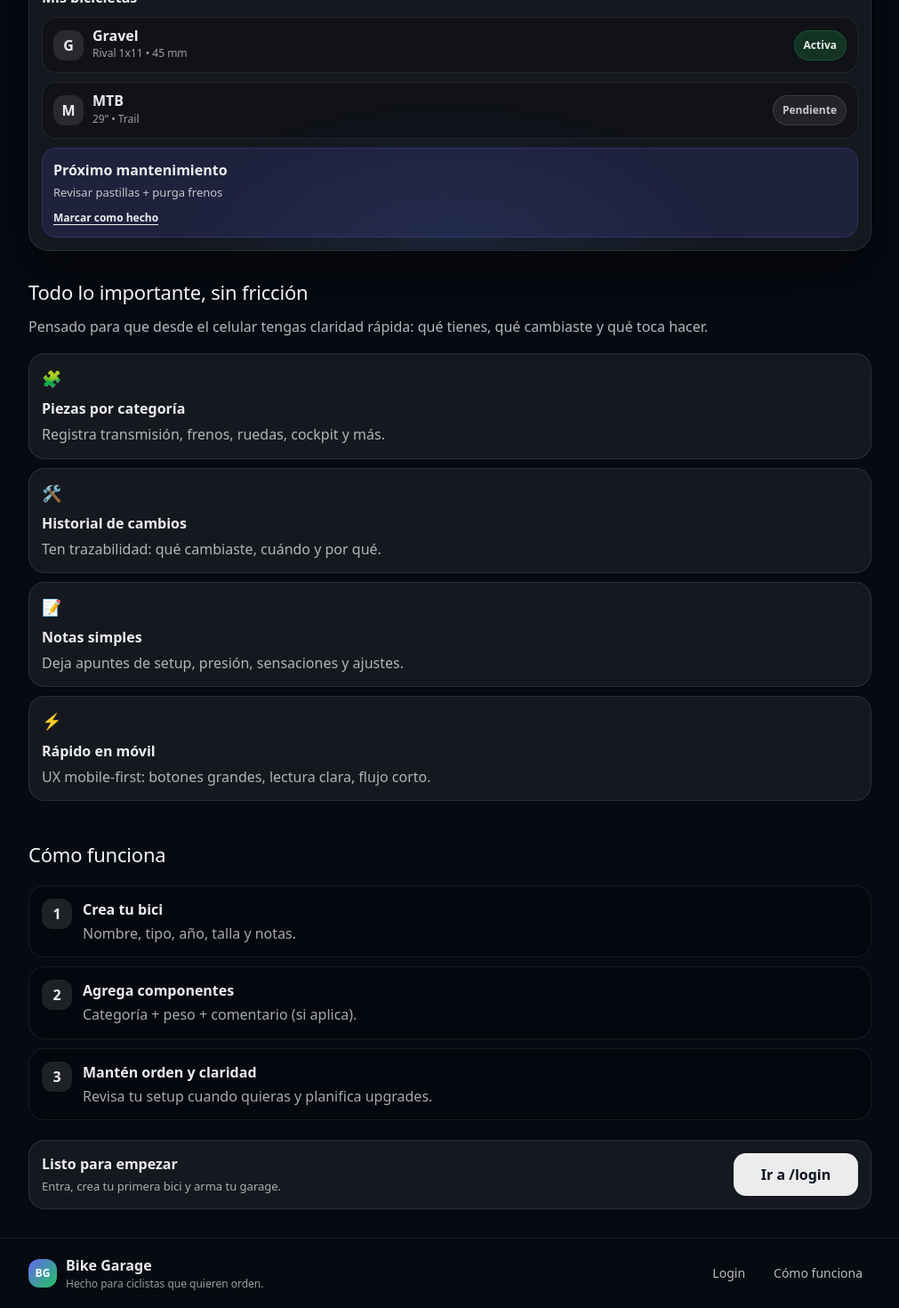
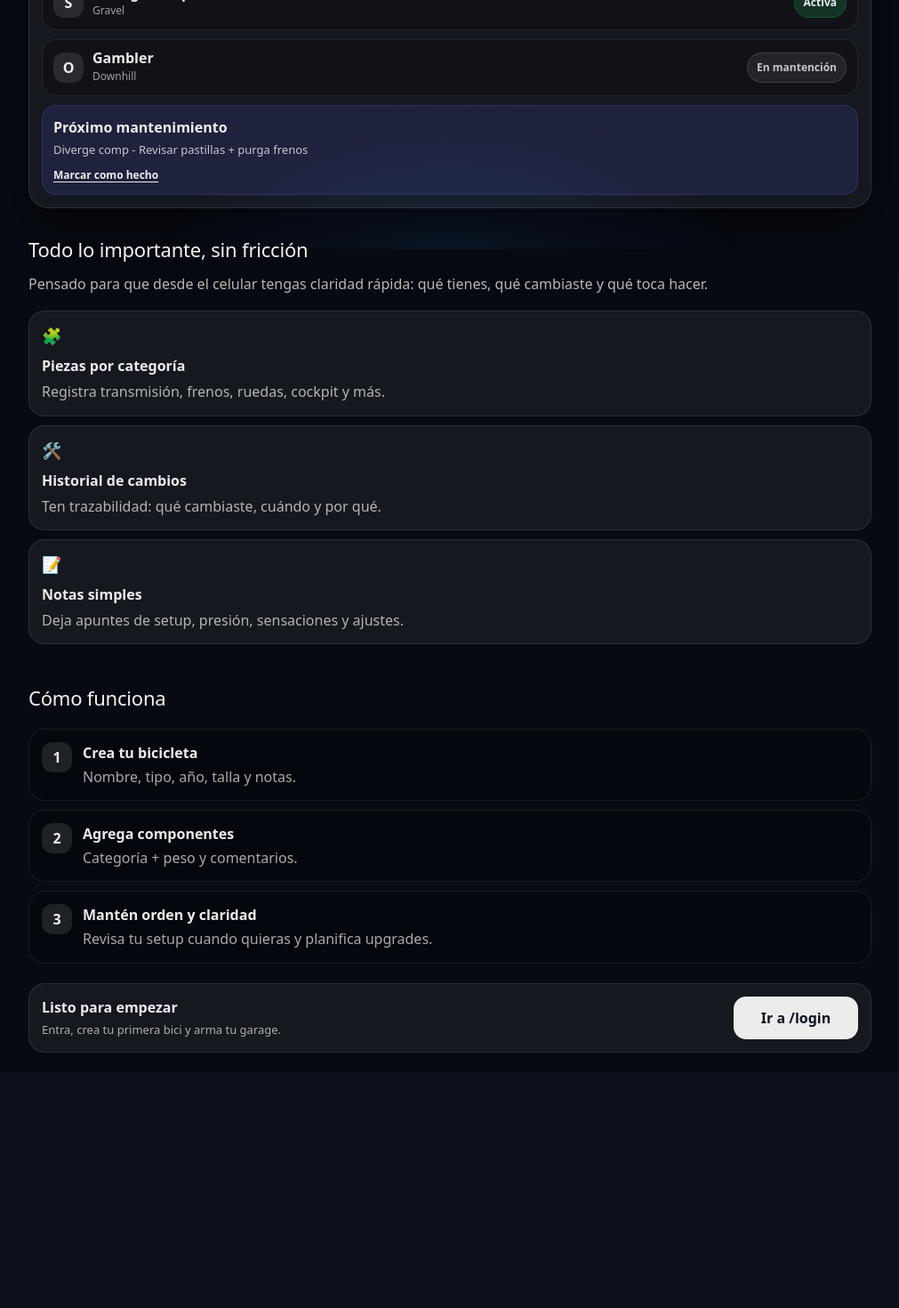
Before and after one commit to Forster97/bike-garage, a Next.js app: page / in a window 1280 px wide. Shown: the part 520-1990 px from the top of the page at 89% size, without its empty margins (134-1145 px from the left). After the commit the page ends 1725 px from the top, so only its background shows below. Built offline with nearby package versions, Linux system fonts and the light colour scheme.

Commit message:
Ajustes de texto en la landing

```diff
--- a/app/page.js
+++ b/app/page.js
@@ -33,15 +33,13 @@ export default function Home() {
       <main style={styles.main}>
         {/* Hero */}
         <section style={styles.hero}>
-          <div style={styles.heroTopPill}>Nuevo • Simple • Mobile-first</div>
 
           <h1 style={styles.h1}>
-            Ordena tus bicis, repuestos y mantenimiento en un solo lugar.
+            Ordena tus bicis, repuestos y proximamente mantenimiento en un solo lugar.
           </h1>
 
           <p style={styles.lead}>
-            Registra tus bicicletas, piezas y notas. Ten claridad de pesos, cambios
-            y tareas pendientes, sin planillas.
+            Registra tus bicicletas, piezas y notas. Ten claridad de pesos y cambios de componentes.
           </p>
 
           <div style={styles.ctaRow}>
@@ -86,27 +84,27 @@ export default function Home() {
 
               <div style={styles.previewList}>
                 <div style={styles.previewRow}>
-                  <div style={styles.previewAvatar}>G</div>
+                  <div style={styles.previewAvatar}>S</div>
                   <div style={{ flex: 1 }}>
-                    <div style={styles.previewName}>Gravel</div>
-                    <div style={styles.previewMeta}>Rival 1x11 • 45 mm</div>
+                    <div style={styles.previewName}>Diverge comp</div>
+                    <div style={styles.previewMeta}>Gravel</div>
                   </div>
                   <div style={styles.previewPill}>Activa</div>
                 </div>
 
                 <div style={styles.previewRow}>
-                  <div style={styles.previewAvatar}>M</div>
+                  <div style={styles.previewAvatar}>O</div>
                   <div style={{ flex: 1 }}>
-                    <div style={styles.previewName}>MTB</div>
-                    <div style={styles.previewMeta}>29” • Trail</div>
+                    <div style={styles.previewName}>Gambler</div>
+                    <div style={styles.previewMeta}>Downhill</div>
                   </div>
-                  <div style={styles.previewPillMuted}>Pendiente</div>
+                  <div style={styles.previewPillMuted}>En mantención</div>
                 </div>
 
                 <div style={styles.previewCard}>
                   <div style={styles.previewCardTitle}>Próximo mantenimiento</div>
                   <div style={styles.previewCardText}>
-                    Revisar pastillas + purga frenos
+                    Diverge comp - Revisar pastillas + purga frenos
                   </div>
                   <div style={styles.previewCardCta}>Marcar como hecho</div>
                 </div>
@@ -131,6 +129,7 @@ export default function Home() {
                 Registra transmisión, frenos, ruedas, cockpit y más.
               </div>
             </div>
+          </div>
 
             <div style={styles.card}>
               <div style={styles.cardIcon}>🛠️</div>
@@ -145,18 +144,9 @@ export default function Home() {
               <div style={styles.cardTitle}>Notas simples</div>
               <div style={styles.cardText}>
                 Deja apuntes de setup, presión, sensaciones y ajustes.
-              </div>
+                </div>
             </div>
-
-            <div style={styles.card}>
-              <div style={styles.cardIcon}>⚡</div>
-              <div style={styles.cardTitle}>Rápido en móvil</div>
-              <div style={styles.cardText}>
-                UX mobile-first: botones grandes, lectura clara, flujo corto.
-              </div>
-            </div>
-          </div>
-        </section>
+          </section>
 
         {/* How it works */}
         <section id="como-funciona" style={styles.section}>
@@ -166,7 +156,7 @@ export default function Home() {
             <div style={styles.step}>
               <div style={styles.stepNum}>1</div>
               <div>
-                <div style={styles.stepTitle}>Crea tu bici</div>
+                <div style={styles.stepTitle}>Crea tu bicicleta</div>
                 <div style={styles.stepText}>
                   Nombre, tipo, año, talla y notas.
                 </div>
@@ -178,7 +168,7 @@ export default function Home() {
               <div>
                 <div style={styles.stepTitle}>Agrega componentes</div>
                 <div style={styles.stepText}>
-                  Categoría + peso + comentario (si aplica).
+                  Categoría + peso y comentarios.
                 </div>
               </div>
             </div>
@@ -205,33 +195,7 @@ export default function Home() {
               Ir a /login
             </Link>
           </div>
-        </section>
-
-        {/* Footer */}
-        <footer style={styles.footer}>
-          <div style={styles.footerInner}>
-            <div style={styles.footerBrand}>
-              <div style={styles.logoSmall} aria-hidden="true">
-                BG
-              </div>
-              <div>
-                <div style={styles.footerName}>Bike Garage</div>
-                <div style={styles.footerText}>
-                  Hecho para ciclistas que quieren orden.
-                </div>
-              </div>
-            </div>
-
-            <div style={styles.footerLinks}>
-              <Link href="/login" style={styles.footerLink}>
-                Login
-              </Link>
-              <a href="#como-funciona" style={styles.footerLink}>
-                Cómo funciona
-              </a>
-            </div>
-          </div>
-        </footer>
+          </section>
       </main>
     </div>
   );
```
